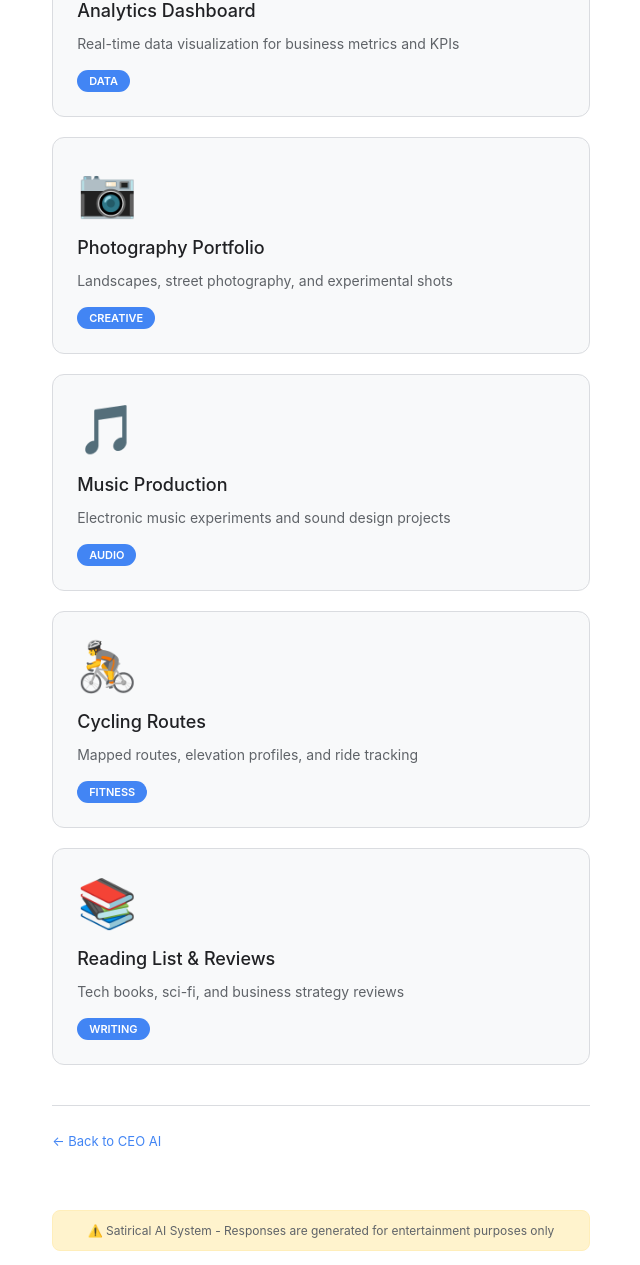
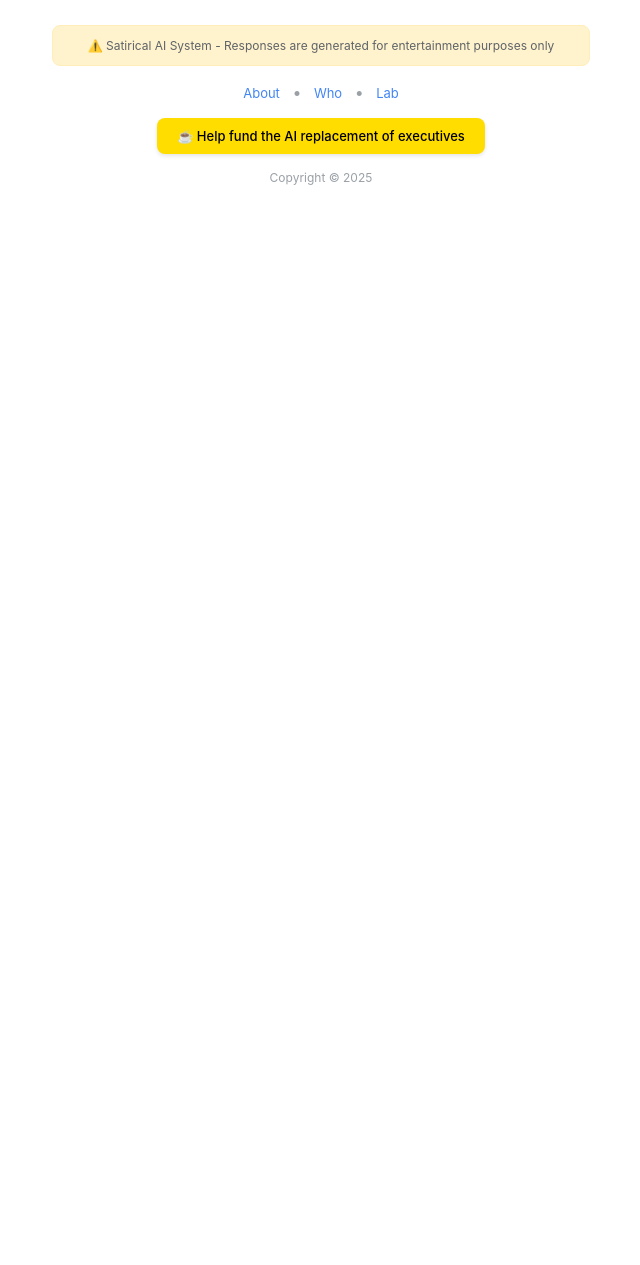
Before and after one commit to rkrogers/ceai, a website: page public/lab.html in a window 1280 px wide. Shown: the part 735-2000 px from the top of the page, without its empty margins (319-959 px from the left). After the commit the page ends 970 px from the top, so only its background shows below. Drawn offline with Linux system fonts and the light colour scheme.

Commit message:
Simplify Lab page to show only Tableau Migration project

```diff
--- a/public/lab.html
+++ b/public/lab.html
@@ -44,46 +44,6 @@
                     <p>Automating database connection migration for Tableau Server workbooks</p>
                     <span class="project-tag">Code</span>
                 </a>
-
-                <!-- Project 2: Data Viz Dashboard -->
-                <a href="#" class="project-card" data-status="planning">
-                    <div class="project-icon">📊</div>
-                    <h3>Analytics Dashboard</h3>
-                    <p>Real-time data visualization for business metrics and KPIs</p>
-                    <span class="project-tag">Data</span>
-                </a>
-
-                <!-- Project 3: Photography -->
-                <a href="#" class="project-card" data-status="active">
-                    <div class="project-icon">📷</div>
-                    <h3>Photography Portfolio</h3>
-                    <p>Landscapes, street photography, and experimental shots</p>
-                    <span class="project-tag">Creative</span>
-                </a>
-
-                <!-- Project 4: Music Production -->
-                <a href="#" class="project-card" data-status="hobby">
-                    <div class="project-icon">🎵</div>
-                    <h3>Music Production</h3>
-                    <p>Electronic music experiments and sound design projects</p>
-                    <span class="project-tag">Audio</span>
-                </a>
-
-                <!-- Project 5: Cycling Routes -->
-                <a href="#" class="project-card" data-status="active">
-                    <div class="project-icon">🚴</div>
-                    <h3>Cycling Routes</h3>
-                    <p>Mapped routes, elevation profiles, and ride tracking</p>
-                    <span class="project-tag">Fitness</span>
-                </a>
-
-                <!-- Project 6: Book Reviews -->
-                <a href="#" class="project-card" data-status="ongoing">
-                    <div class="project-icon">📚</div>
-                    <h3>Reading List & Reviews</h3>
-                    <p>Tech books, sci-fi, and business strategy reviews</p>
-                    <span class="project-tag">Writing</span>
-                </a>
             </div>
 
             <div class="back-link">
```
